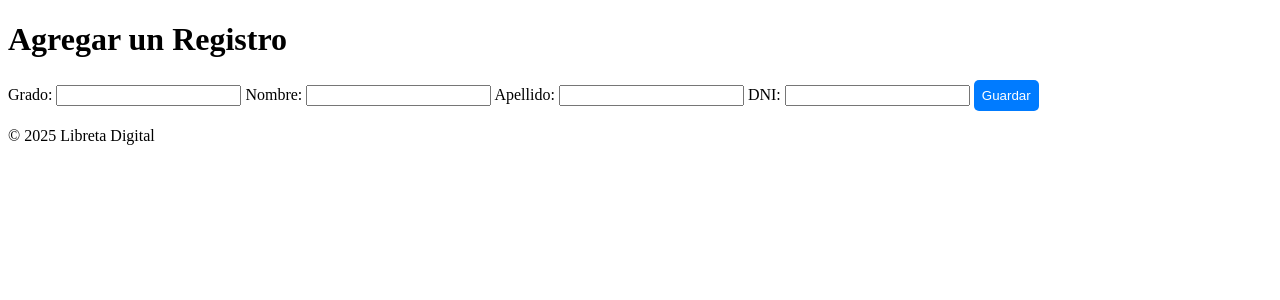
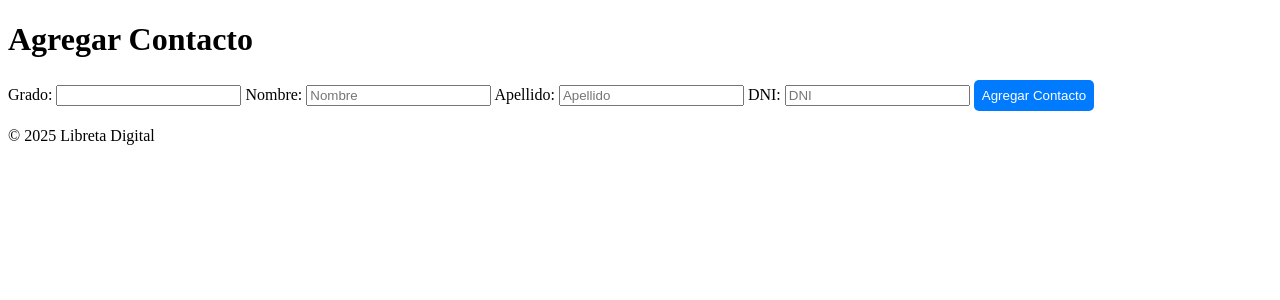
Before and after one commit to MiguelAngelZ1/libreta_direcciones, a Flask app: template templates/add.html in a window 1280 px wide. Shown: the top 300 px of the page. Run offline with Flask 3, Linux system fonts and the light colour scheme; the template is opened without the code that fills it, so the values that code supplies are empty; some libraries are stand-ins or nearby versions.

Commit message:
Auto commit: 2025-05-06 21:25:12

```diff
--- a/templates/add.html
+++ b/templates/add.html
@@ -3,24 +3,47 @@
 <head>
   <meta charset="UTF-8">
   <meta name="viewport" content="width=device-width, initial-scale=1.0">
-    <title>Agregar un Registro</title>
+  <title>Agregar Contacto</title>
   <link rel="stylesheet" href="/static/css/styles.css">
 </head>
 <body>
   <header>
-        <h1>Agregar un Registro</h1>
+    <h1>Agregar Contacto</h1>
   </header>
   <main>
-        <form action="/add" method="POST" onsubmit="return validarFormulario()">
+    <!-- Bloque para mostrar mensajes flash -->
+    {% with messages = get_flashed_messages(with_categories=true) %}
+      {% if messages %}
+        {% for category, message in messages %}
+          <div class="alert alert-{{ category }}">
+            {{ message }}
+          </div>
+        {% endfor %}
+      {% endif %}
+    {% endwith %}
+
+    <!-- Mostrar error específico, en caso de validación fallida -->
+    {% if error %}
+      <div class="alert alert-danger">
+        {{ error }}
+      </div>
+    {% endif %}
+
+    <!-- Formulario de ingreso de contacto -->
+    <form action="/add" method="POST">
       <label for="grado">Grado:</label>
-            <input type="text" id="grado" name="grado" required>
+      <input type="text" id="grado" name="grado">
+
       <label for="nombre">Nombre:</label>
-            <input type="text" id="nombre" name="nombre" required>
+      <input type="text" id="nombre" name="nombre" placeholder="Nombre" required>
+
       <label for="apellido">Apellido:</label>
-            <input type="text" id="apellido" name="apellido" required>
+      <input type="text" id="apellido" name="apellido" placeholder="Apellido" required>
+
       <label for="dni">DNI:</label>
-            <input type="text" id="dni" name="dni" required>
-            <button type="submit">Guardar</button>
+      <input type="text" id="dni" name="dni" placeholder="DNI" required>
+
+      <button type="submit">Agregar Contacto</button>
     </form>
   </main>
   <footer>
```
Lines whose indentation alone changed are shown as unchanged.
